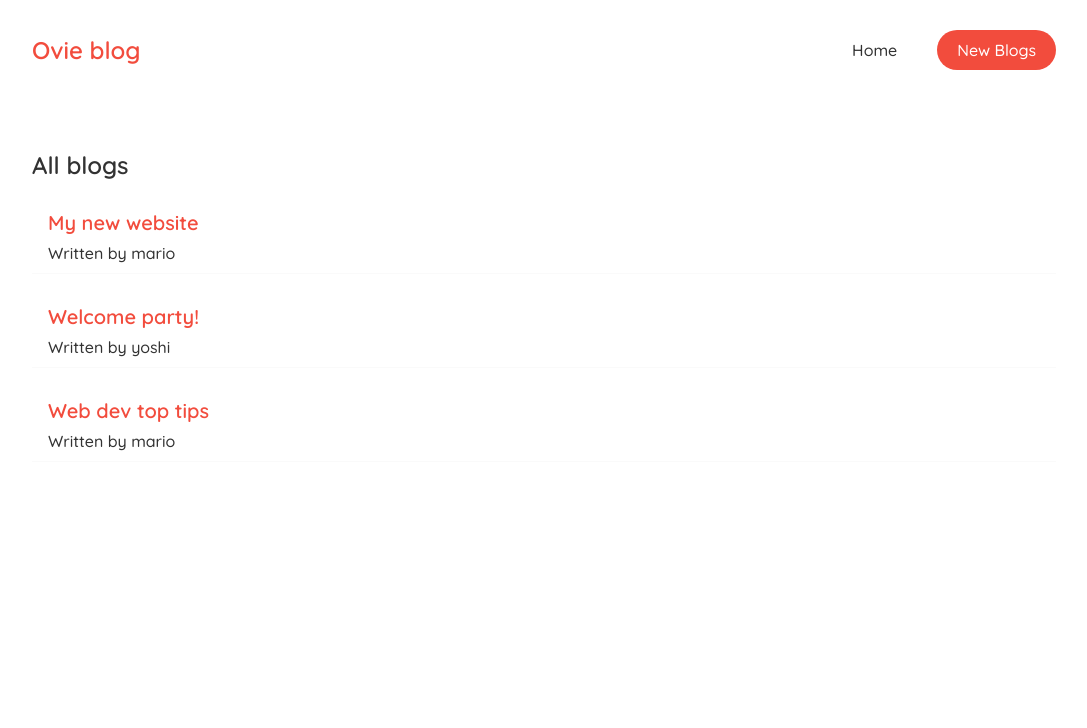
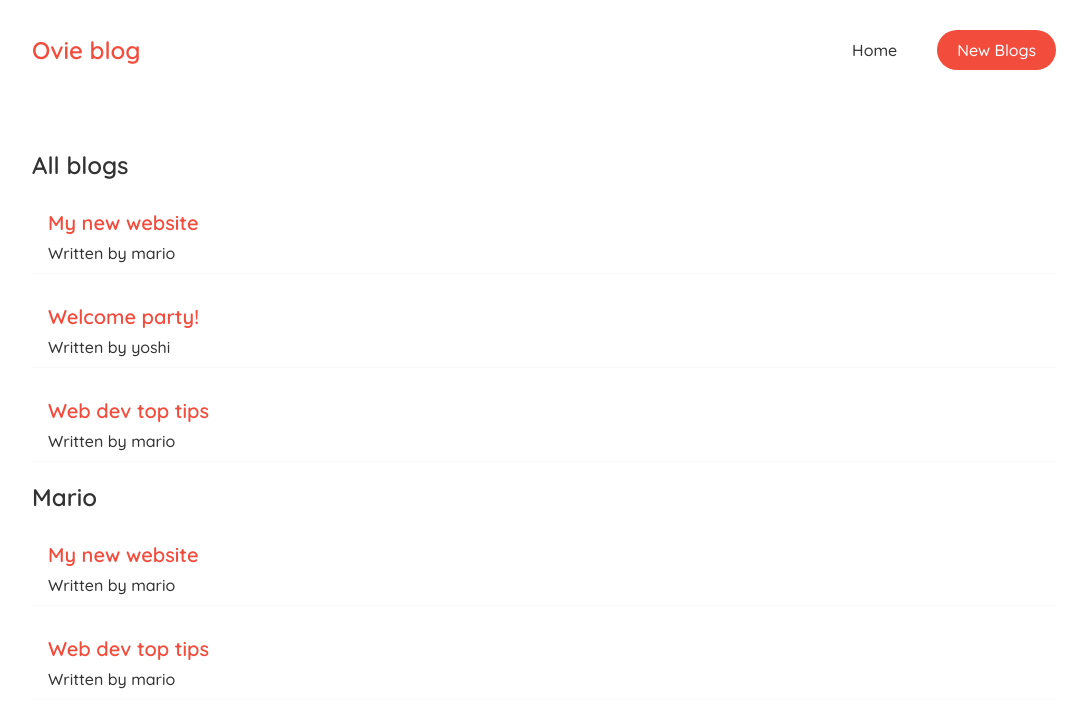
Before and after one commit to ovie009/ovie-blog, a React (Create React App) app: page / in a window 1280 px wide. Shown: the top 728 px of the page, without its empty margins (96-1183 px from the left). Built offline with nearby package versions, Linux system fonts and the light colour scheme.

Commit message:
reusing bloglist component

```diff
--- a/src/Home.js
+++ b/src/Home.js
@@ -13,6 +13,7 @@ const Home = () => {
         <div className="home">
             {/* passing props */}
             <Bloglist blogs={blogs} title='All blogs'/>
+            <Bloglist blogs={blogs.filter((blog) => blog.author === 'mario')} title='Mario's/>
         </div>
     );
 }
```
